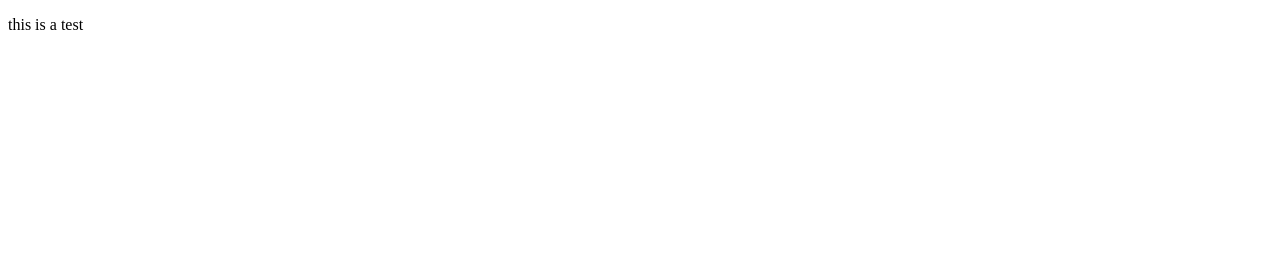
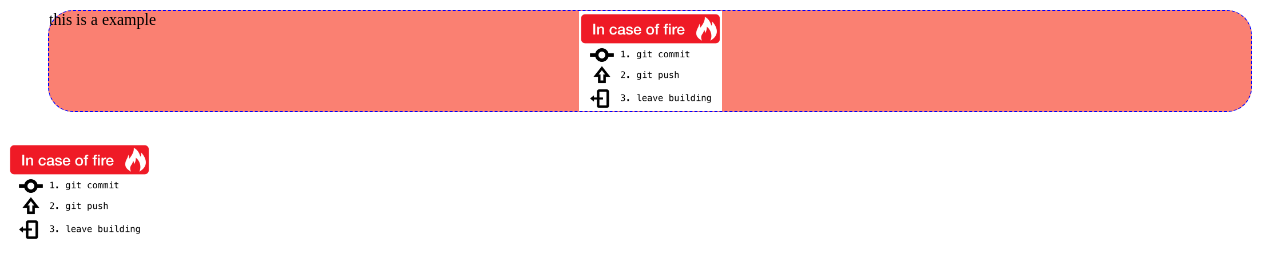
Before and after one commit to muhdarifrawi/31May2021-html-css-tgc-13, a plain HTML site: page index.html in a window 1280 px wide. Shown: the top 278 px of the page. Drawn offline with Linux system fonts and the light colour scheme.

Commit message:
thrid commit.

```diff
--- a/index.html
+++ b/index.html
@@ -2,9 +2,11 @@
 <html lang="en">
 <head>
     <meta charset="UTF-8" />
+    <link href="style.css" rel="stylesheet" type="text/css">
     <title>Document</title>
 </head>
 <body>
-    <p>this is a test</p>
+    <p> this is a example</p>
+    <img src="images/git-image.png" alt="picture of what to do in case of fire">
 </body>
 </html>
--- /dev/null
+++ b/style.css
@@ -0,0 +1,24 @@
+p {
+    background-color:salmon;
+    margin: 10px 20px 30px 40px;
+    /* border-style: dashed;
+    border-color:red;
+    border-width:5px; */
+    border: blue 1px dashed;
+    /* padding: 0 30vw 0 50vw; */
+    height:100px;
+    background-image:url("images/git-image.png");
+    background-position:center;
+    background-size:contain;
+    background-repeat:no-repeat;
+    background-attachment:scroll;
+    /* opacity:0.1; */
+    border-radius:25px;
+}
+
+img{
+    height:100px;
+}
+body{
+    height:300vh;
+}
```
Also changed, not shown: index-2.html (added, +16 -0 lines), style-2.css (added, +25 -0 lines), images/git-image.png (added).
